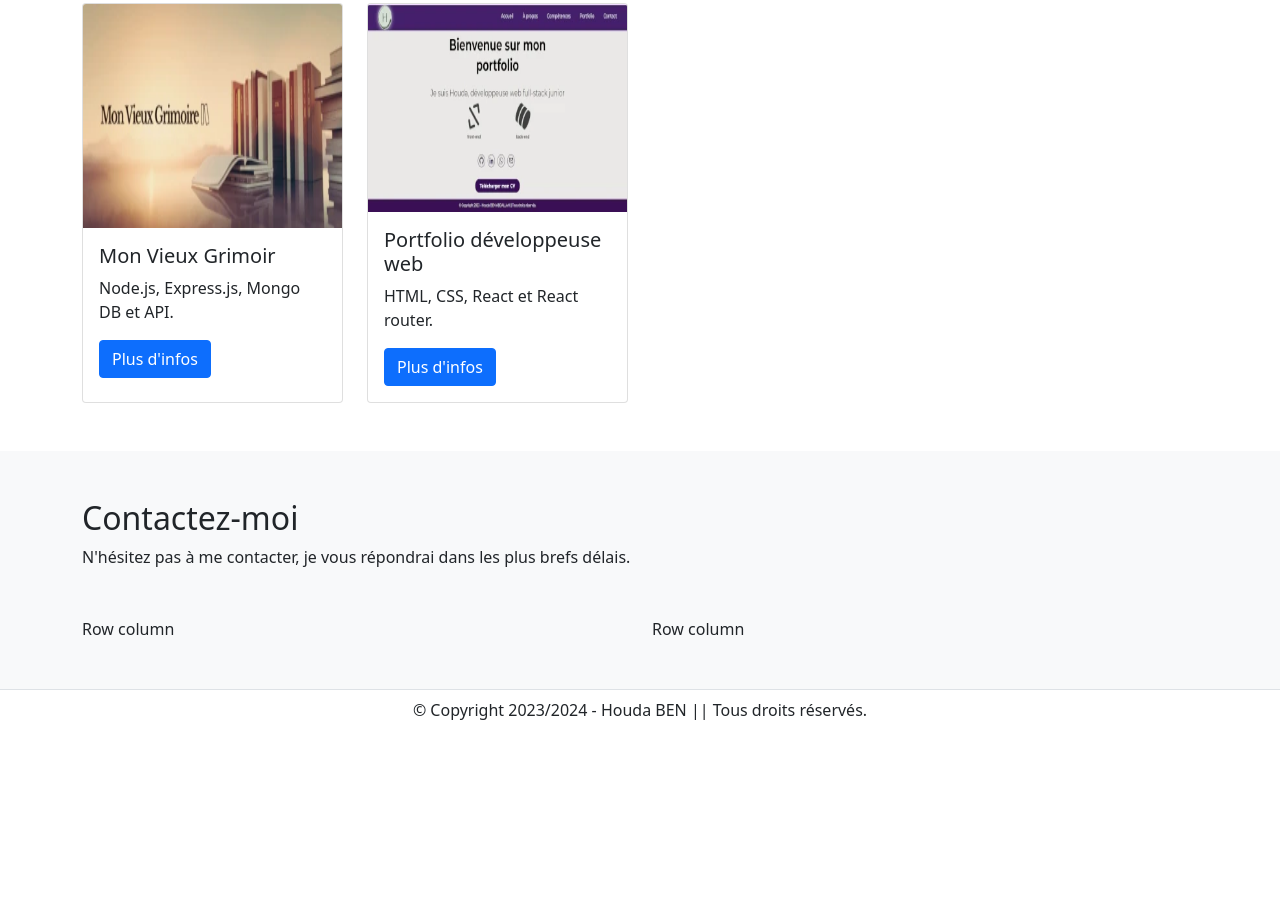
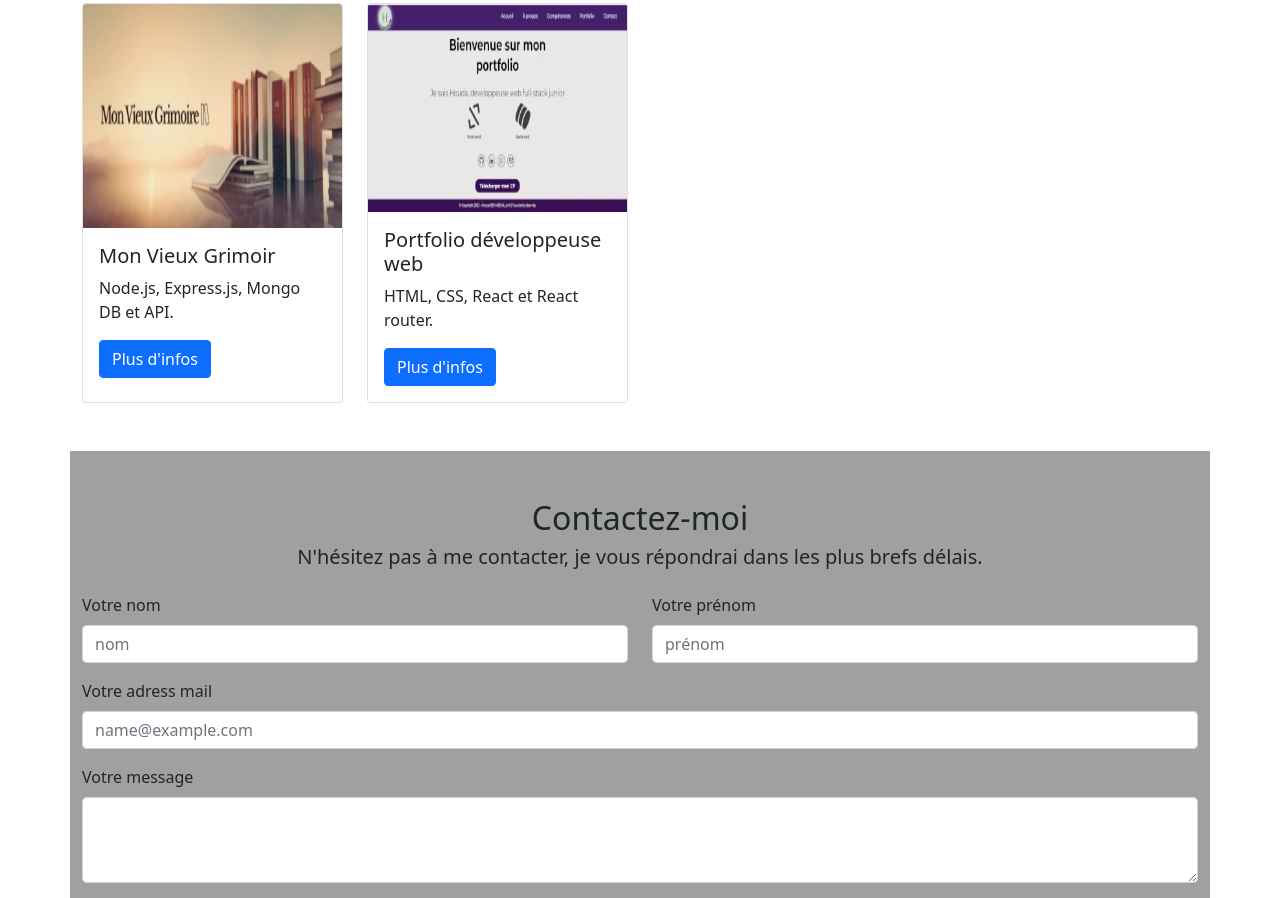
Before and after one commit to hadhoudda/Bootstrap, a plain HTML site: page index.html in a window 1280 px wide. Shown: the part 1902-2800 px from the top of the page. Before the commit the page ends 2632 px from the top, so only its background shows below. Drawn offline with nearby package versions, Linux system fonts and the light colour scheme.

Commit message:
add form

```diff
--- a/assets/styles/index.css
+++ b/assets/styles/index.css
@@ -14,3 +14,6 @@ body{
     width: auto;
     margin: 0  2rem;
 }
+.section-form{
+    background-color: rgb(159, 160, 160);
+}
--- a/index.html
+++ b/index.html
@@ -54,7 +54,7 @@
                     <div class="col-12 col-md-8 ">
                         <h1 class="fw-bold ">Bienvenue sur mon portfolio </h1>
                         <h2 class="fw-light">Je suis Houda, développeuse full-stack</h2>
-                        <a href="/assets/cv.pdf" class="btn btn-primary mt-5" role="button" download>Télécharger mon CV</a>
+                        <a href="/assets/cv.pdf" class="btn btn-secondary mt-5" role="button" download>Télécharger mon CV</a>
                     </div>
                     <div class="col-12 col-md-4">
                         <img src="./assets/images/index.jpg" alt="image-index" width="100%" >
@@ -63,20 +63,18 @@
             </div>
         </section>
         <!--========= section propos =========-->
-        <section id="propos">
-            <h2 class="container my-5">À propos de moi</h2>
-            <div class="container">
-                <div class="row">
-                    <div class="col-12 col-md-2 text-center align-items-center ">
-                        <img src="./assets/images/profil.png " class="align-items-center rounded-circle img-profil" width="100%">
+        <section id="propos" class="container">
+            <h2 >À propos de moi</h2>
+            <div class="row d-flex justify-content-around my-4">
+                <div class="col-12 col-md-2 text-center text-md-start">
+                    <img src="./assets/images/profil.png " class=" rounded-circle img-profil" width="100%">
                 </div>
-                    <div class="col-12 col-md-10 px-4">
-                        <p class="py-3 text-center align-items-center">
+                <div class="col-12 offset-md-1 col-md-9 pt-2">
+                    <p class="text-center ">
                         Hello 😊! Je m’appelle Houda, développeuse fullstack junior, Javascript, React, Node.Js, passionnée par le développement front-end et back-end, assoiffée de nouvelles connaissances, d'apprendre de nouvelles techniques curieuse, autonome et ayant l'esprit d’équipe.
                         Ayant toujours été passionnée par l'informatique, j'ai décidé de me lancer dans cette formation afin de me spécialiser dans le développement web, et de pouvoir exercer un métier qui me passionne.
                         N'hésitez pas à me contacter pour on savoir plus sur mon parcours et mes projets.
                     </p>
-                    </div>
                 </div>
             </div>
         </section>
@@ -307,7 +305,7 @@
                                         <div class="modal-dialog">
                                             <div class="modal-content">
                                                 <div class="modal-header">
-                                                    <h5 class="modal-title" id="portfolioModalLabel">Booki</h5>
+                                                    <h5 class="modal-title" id="portfolioModalLabel">Portfolio développeuse web</h5>
                                                     <button type="button" class="btn-close" data-bs-dismiss="modal" aria-label="Close"></button>
                                                 </div>
                                                 <div class="modal-body">
@@ -328,36 +326,37 @@
             </div>
         </section>
         <!--======== Section contact ========-->
-        <section id="contact" class="py-5 bg-light">
-            <div class="container">
-                <h2>Contactez-moi</h2>
-                <h3 class="fw-light fs-5"></h3>N'hésitez pas à me contacter, je vous répondrai dans les plus brefs délais.</h3>
-
-                <div class="row gy-4 mt-4">
-                    <div class="col-12 col-md-5">
-                        Row column
+        <section id="contact" class="section-form container py-5 w-100 ">
+                <h2 class="text-center" >Contactez-moi</h2>
+                <h3 class="fw-light fs-5 mb-4 text-center">N'hésitez pas à me contacter, je vous répondrai dans les plus brefs délais.</h4>
+                <!--========= Section formulaire ========-->
+                <form class="row">
+                    <div class="col-6 mb-3">
+                        <label for="nom" class="form-label">Votre nom</label>
+                        <input type="text" class="form-control" id="nom" placeholder="nom">
                     </div>
-                    <div class="col-12 offset-md-1 col-md-6">
-                        Row column
+                    <div class="col-6 mb-3">
+                        <label for="prenom" class="form-label">Votre prénom</label>
+                        <input type="text" class="form-control" id="prenom" placeholder="prénom">
                     </div>
+                    <div class="col-12 mb-3">
+                        <label for="mail" class="form-label">Votre adress mail</label>
+                        <input type="email" class="form-control" id="mail" placeholder="name@example.com">
                     </div>
+                    <div class="col-12 mb-3">
+                        <label for="message" class="form-label">Votre message</label>
+                        <textarea class="form-control" id="message" rows="3"></textarea>
                     </div>
+                    <div class="col-12 text-center">
+                        <button type="submit" class="btn btn-secondary w-25 ">Envoyer</button>
+                    </div>
+                </form>
         </section>
     </main>
 
     <footer class="border-top">
         <div class="container py-2">
-            <div class="row gy-4 ">
 
-                <div class="col text-center">
-                    <ul class="list-unstyled mb-0">
-                        <li>
-                            <a href="#" class="text-decoration-none text-dark">© Copyright 2023/2024 - Houda BEN || Tous droits réservés.</a>
-                        </li>
-                    </ul>
-                </div>
-
-            </div>
         </div>
     <!-- Script js -->
     <script src="/assets/js/bootstrap.bundle.min.js">
```
Lines whose indentation alone changed are shown as unchanged.
